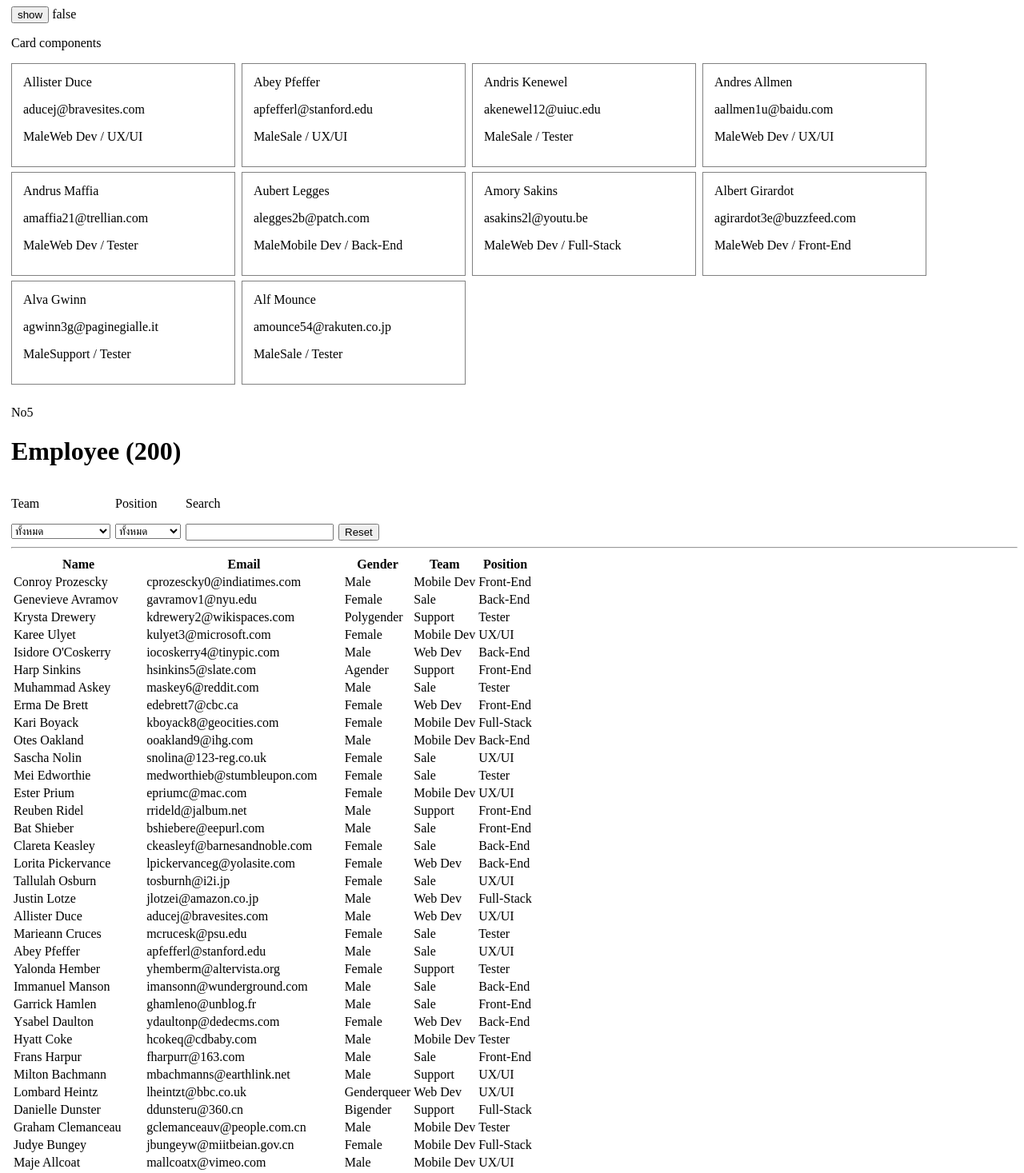
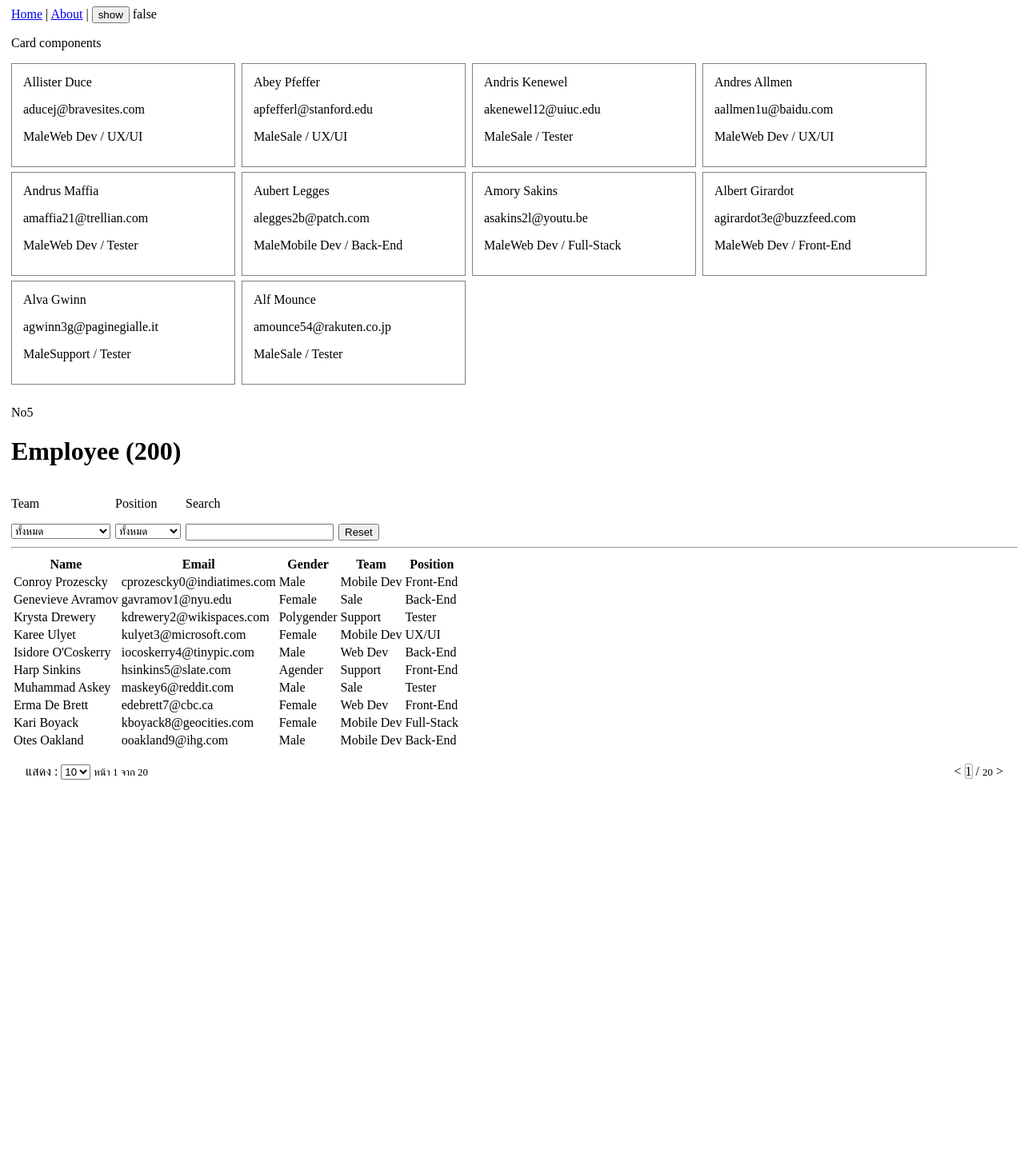
Before and after one commit to Petladda/BasicVue, a Vue app: page / in a window 1280 px wide. Shown: the top 1467 px of the page at 80% size. After the commit the page ends 1001 px from the top, so only its background shows below. Built offline with nearby package versions, Linux system fonts and the light colour scheme.

Commit message:
fix: pagination

```diff
--- a/src/App.vue
+++ b/src/App.vue
@@ -38,6 +38,8 @@
   :changeMessage="changeMessage"
   ></Form>
   <HelloWorld msg="hello world"/> -->
+  <a href="#/">Home</a> |
+  <a href="#/about">About</a> |
   <button @click="show = !show">show</button> {{ show }}
   <No6 v-if="show"></No6>
   <No7 v-show="show"></No7>
--- a/src/components/No5.vue
+++ b/src/components/No5.vue
@@ -306,19 +306,13 @@ const pageSize = ref(pageList[0].amount)
 
 const totalPages = computed(() => Math.ceil(employeefilter.value.length / pageSize.value));
 
-watch([pageSize, employeefilter, searchText,currentPage], () => {
-    //currentPage.value = 0;
-    console.log(pageSize.value);
 
-},
-    { immediate: true }
-);
+const updatePage = computed(()=>{
+    const startIndex = currentPage.value  * pageSize.value;
+    const endIndex = startIndex + pageSize.value;
+    return employeefilter.value.slice(startIndex,endIndex)
 
-const updatePage = computed(()=>
-    {
-        console.log('updatepage');
     }
-
 );
 
 const prevPage = () => {
@@ -380,7 +374,7 @@ const nextPage = () => {
             </tr>
         </thead>
         <tbody>
-            <tr v-for="employee in employeefilter" :key="employee.id">
+            <tr v-for="employee in updatePage" :key="employee.id">
                 <td>{{ employee.first_name }} {{ employee.last_name }}</td>
                 <td>{{ employee.email }}</td>
                 <td>{{ employee.gender }}</td>
@@ -389,6 +383,7 @@ const nextPage = () => {
             </tr>
         </tbody>
     </table>
+
     <div class="pagenation">
         <div>
             แสดง :
@@ -397,12 +392,12 @@ const nextPage = () => {
                     {{ page.amount }}
                 </option>
             </select>
-            <span> {{ currentPage + 1 }} จาก {{ totalPages }}</span>
+            <span style="padding-left: 4px; font-size: small;">หน้า {{ currentPage + 1 }} จาก {{ totalPages }}</span>
         </div>
         <div class="pagination-wrapper">
             <span @click="prevPage()" class="pagination-btn">
                 < </span>
-                    <span class="pageshow">{{ currentPage + 1 }}</span> / {{ totalPages }}
+                    <span class="pageshow">{{ currentPage + 1 }}</span> / <span class="totalpage">{{ totalPages }}</span>
                     <span @click="nextPage()" class="pagination-btn"> > </span>
         </div>
     </div>
@@ -439,6 +434,10 @@ const nextPage = () => {
 
 .pageshow {
     border: 1px solid darkgray;
+    border-radius: 2px ;
 
 }
+.totalpage{
+    font-size: small;
+}
 </style>
```
